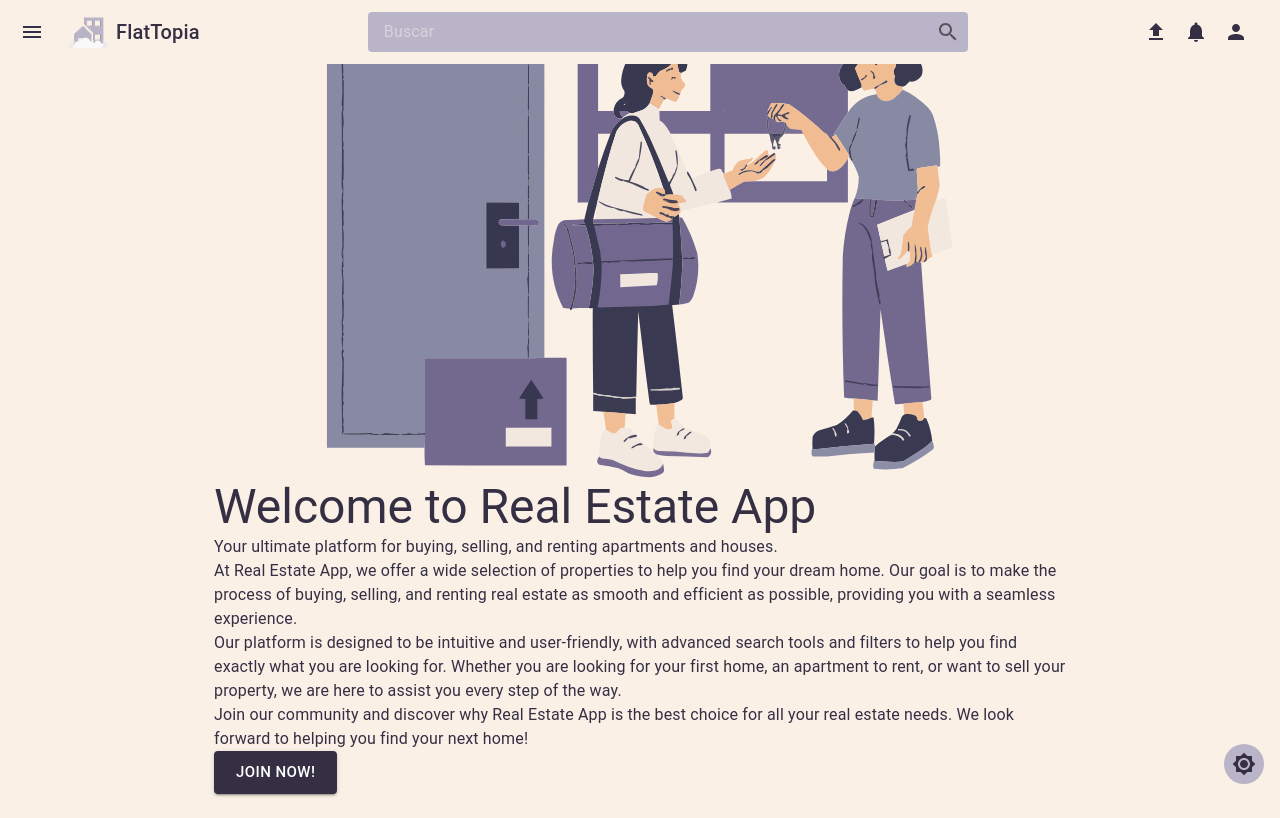
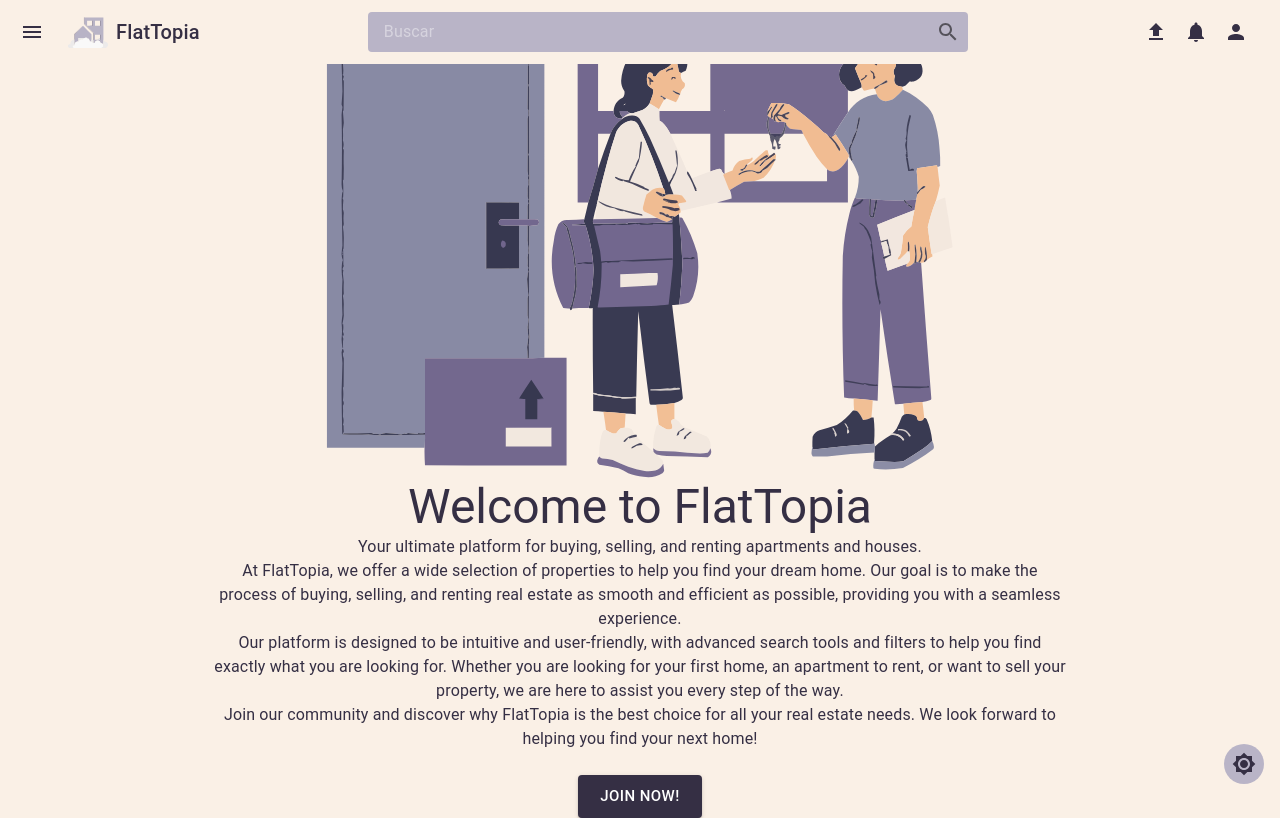
Before and after one commit to bmoralesKrugerschool/front-end-flats-final, a React (Vite) app: page /about in a window 1280 px wide. Built offline with nearby package versions, Linux system fonts and the light colour scheme.

Commit message:
Better AboutPage

```diff
--- a/src/components/ThemeSwitcher.jsx
+++ b/src/components/ThemeSwitcher.jsx
@@ -1,4 +1,3 @@
-// ThemeSwitcher.js
 import React, { useState, useEffect, createContext, useContext } from 'react';
 import { IconButton, Box, CssBaseline } from '@mui/material';
 import { Brightness4, Brightness7, Monitor } from '@mui/icons-material';
@@ -27,38 +26,59 @@ const ThemeSwitcher = ({ children }) => {
     updateThemeMode(storedTheme);
   }, []);
 
-  const getIcon = () => {
-    if (themeMode === 'light') return <Brightness7 />;
-    if (themeMode === 'dark') return <Brightness4 />;
-    return <Monitor />;
-  };
-
-  const theme = createTheme({
+  const getTheme = () => {
+    if (themeMode === 'light') {
+      return createTheme({
         palette: {
-      mode: themeMode === 'dark' ? 'dark' : 'light',
+          mode: 'light',
           background: {
-        default: themeMode === 'dark' ? '#352F44' : '#FAF0E6',
-        paper: themeMode === 'dark' ? '#5C5470' : '#B9B4C7',
+            default: '#FAF0E6',
+            paper: '#B9B4C7',
           },
           text: {
-        primary: themeMode === 'dark' ? '#FAF0E6' : '#352F44',
-        secondary: themeMode === 'dark' ? 'rgba(250, 240, 230, 0.7)' : 'rgba(53, 47, 68, 0.7)',
+            primary: '#352F44',
+            secondary: 'rgba(53, 47, 68, 0.7)',
           },
           action: {
-        disabled: themeMode === 'dark' ? '#5C5470' : '#B9B4C7',
+            disabled: '#5C5470',
           },
           primary: {
-        main: themeMode === 'dark' ? '#FAF0E6' : '#352F44',
+            main: '#352F44',
           },
           secondary: {
-        main: themeMode === 'dark' ? '#FAF0E6' : '#352F44',
+            main: '#352F44',
           },
         },
       });
+    } else {
+      return createTheme({
+        palette: {
+          mode: 'dark',
+          background: {
+            default: '#352F44',
+            paper: '#5C5470',
+          },
+          text: {
+            primary: '#FAF0E6',
+            secondary: 'rgba(250, 240, 230, 0.7)',
+          },
+          action: {
+            disabled: '#5C5470',
+          },
+          primary: {
+            main: '#FAF0E6',
+          },
+          secondary: {
+            main: '#FAF0E6',
+          },
+        },
+      });
+    }
+  };
 
   return (
     <ThemeContext.Provider value={{ themeMode, toggleThemeMode }}>
-      <ThemeProvider theme={theme}>
+      <ThemeProvider theme={getTheme()}>
         <CssBaseline />
         {children}
         <Box
@@ -71,13 +91,13 @@ const ThemeSwitcher = ({ children }) => {
             onClick={toggleThemeMode}
             color="primary"
             sx={{
-              backgroundColor: theme.palette.background.paper,
+              backgroundColor: themeMode === 'dark' ? '#5C5470' : '#B9B4C7',
               '&:hover': {
-                backgroundColor: theme.palette.background.default,
+                backgroundColor: themeMode === 'dark' ? '#352F44' : '#5C5470',
               }
             }}
           >
-            {getIcon()}
+            {themeMode === 'light' ? <Brightness7 /> : <Brightness4 />}
           </IconButton>
         </Box>
       </ThemeProvider>
--- a/src/pages/AboutPage.jsx
+++ b/src/pages/AboutPage.jsx
@@ -1,32 +1,55 @@
 import React from 'react';
-import { Container, Typography, Box, Button } from '@mui/material';
+import { Container, Typography, Button } from '@mui/material';
 import { Link } from 'react-router-dom';
 import aboutImage from '../../src/images/about-image.svg';
+import { useTheme } from '../components/ThemeSwitcher';
 
 const AboutPage = () => {
+  const { themeMode } = useTheme();
+
+  const getPageBackground = () => {
+    return themeMode === 'dark' ? '#352F44' : '#FAF0E6';
+  };
+
+  const getTextPrimaryColor = () => {
+    return themeMode === 'light' ? '#352F44' : '#FAF0E6';
+  };
+
   return (
-    <div className="flex items-center justify-center min-h-screen bg-gray-900 font-sans">
+    <div
+      style={{
+        background: getPageBackground(),
+        minHeight: '100vh',
+        display: 'flex',
+        alignItems: 'center',
+        justifyContent: 'center',
+        textAlign: 'center',
+        fontFamily: 'sans-serif',
+        color: getTextPrimaryColor(),
+      }}
+    >
       <Container maxWidth="md" className="py-12">
-        <div className="flex flex-col items-center justify-center text-center text-white">
+        <div className="flex flex-col items-center justify-center text-white">
           <img
             src={aboutImage}
             alt="About Us"
-            className="w-64 h-64 mb-8"
+            className="w-96 h-auto mb-4"
+            style={{ boxShadow: 'none', borderRadius: 0 }}
           />
-          <Typography variant="h3" component="h1" className="mb-4">
-            Welcome to Real Estate App
+          <Typography variant="h3" component="h1" className="mb-6" style={{ color: getTextPrimaryColor() }}>
+            Welcome to FlatTopia
           </Typography>
-          <Typography variant="body1" className="mb-8">
+          <Typography variant="body1" className="mb-6" style={{ color: getTextPrimaryColor() }}>
             Your ultimate platform for buying, selling, and renting apartments and houses.
           </Typography>
-          <Typography variant="body1" className="mb-8">
-            At Real Estate App, we offer a wide selection of properties to help you find your dream home. Our goal is to make the process of buying, selling, and renting real estate as smooth and efficient as possible, providing you with a seamless experience.
+          <Typography variant="body1" className="mb-6" style={{ color: getTextPrimaryColor() }}>
+            At FlatTopia, we offer a wide selection of properties to help you find your dream home. Our goal is to make the process of buying, selling, and renting real estate as smooth and efficient as possible, providing you with a seamless experience.
           </Typography>
-          <Typography variant="body1" className="mb-8">
+          <Typography variant="body1" className="mb-6" style={{ color: getTextPrimaryColor() }}>
             Our platform is designed to be intuitive and user-friendly, with advanced search tools and filters to help you find exactly what you are looking for. Whether you are looking for your first home, an apartment to rent, or want to sell your property, we are here to assist you every step of the way.
           </Typography>
-          <Typography variant="body1" className="mb-8">
-            Join our community and discover why Real Estate App is the best choice for all your real estate needs. We look forward to helping you find your next home!
+          <Typography variant="body1" className="mb-6" style={{ color: getTextPrimaryColor() }}>
+            Join our community and discover why FlatTopia is the best choice for all your real estate needs. We look forward to helping you find your next home!
           </Typography>
           <Button
             component={Link}
@@ -34,6 +57,7 @@ const AboutPage = () => {
             variant="contained"
             color="primary"
             size="large"
+            style={{ marginTop: '1.5rem' }}
           >
             Join Now!
           </Button>
```
Lines whose indentation alone changed are shown as unchanged.
